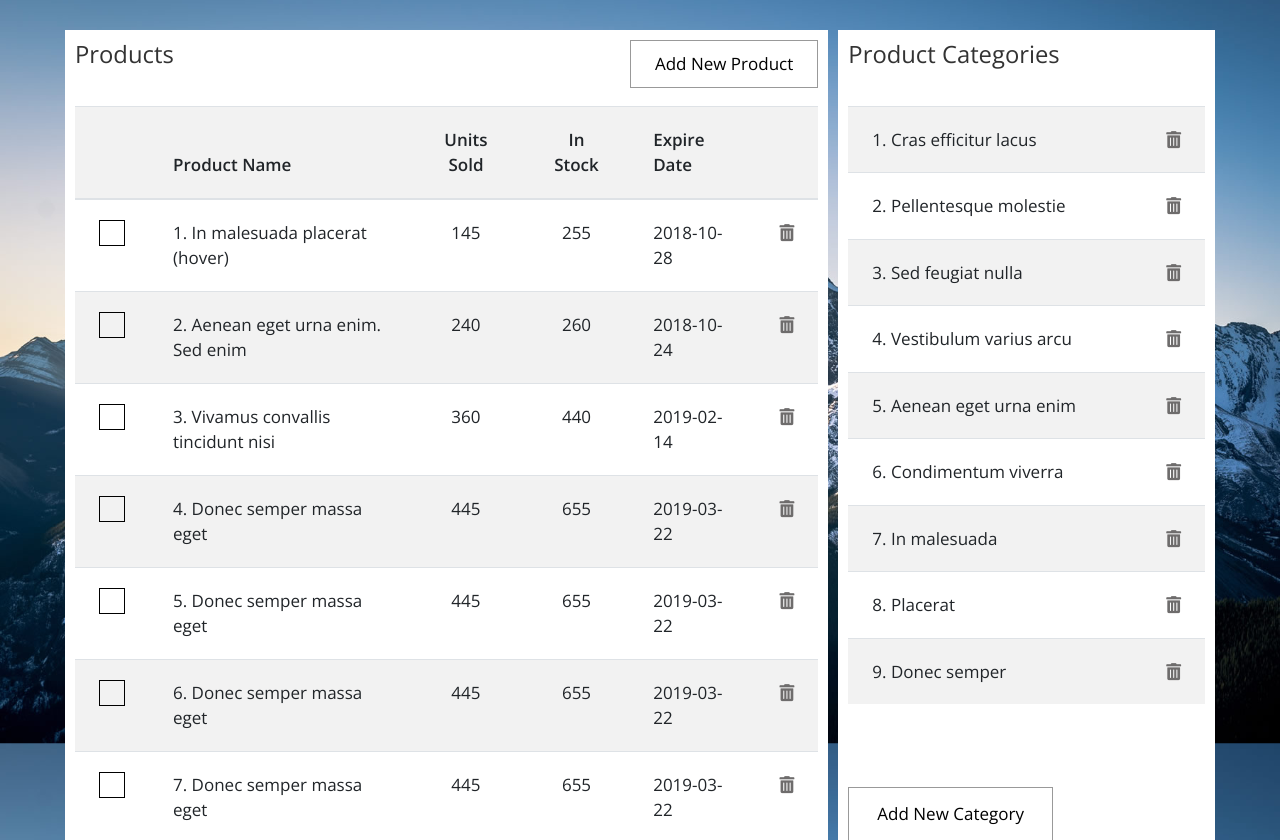
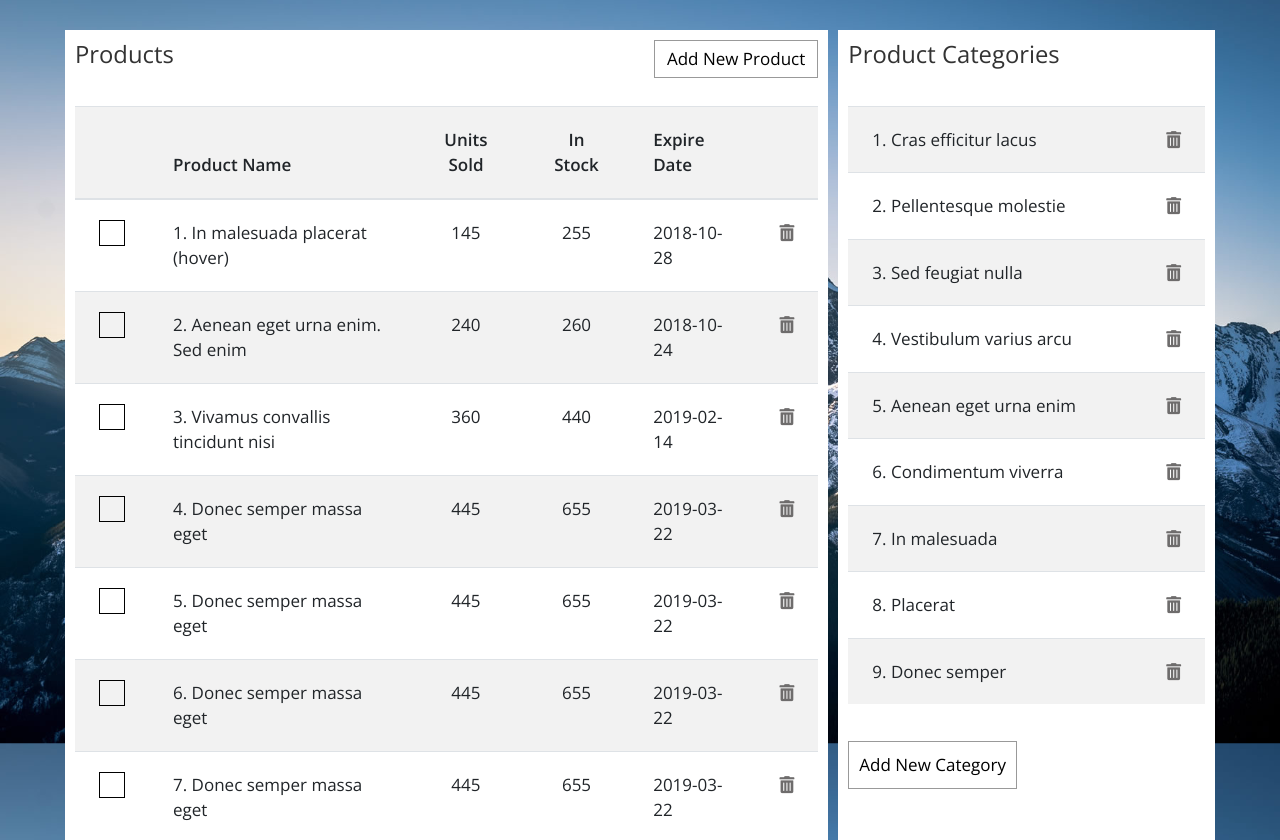
Before and after one commit to nicoloarioli/besanoblock, a plain HTML site: page products.html in a window 1280 px wide. Shown: the part 110-950 px from the top of the page. Drawn offline with nearby package versions, Linux system fonts and the light colour scheme.

```diff
--- a/css/tooplate.css
+++ b/css/tooplate.css
@@ -222,15 +222,20 @@
   margin-bottom: 18px;
 }
 
+/*botte */
+
 .btn {
   border-radius: 0;
-  padding: 13px 28px;
+  padding: 10px 10px;
   transition: all 0.2s ease;
   max-width: 100%;
 }
 
 .btn-small {
-  padding: 10px 24px;
+  padding: 5px 12px;
+  background-color: transparent;
+  color: black;
+  border-color: #999999
 }
 
 .btn-primary {
@@ -296,7 +301,7 @@
 }
 
 .tm-table-mt {
-  margin-top: 66px;
+  margin-top: 20px;
 }
 
 .page-item:first-child .page-link {
```
Also changed, not shown: index.html (+9 -9 lines).
